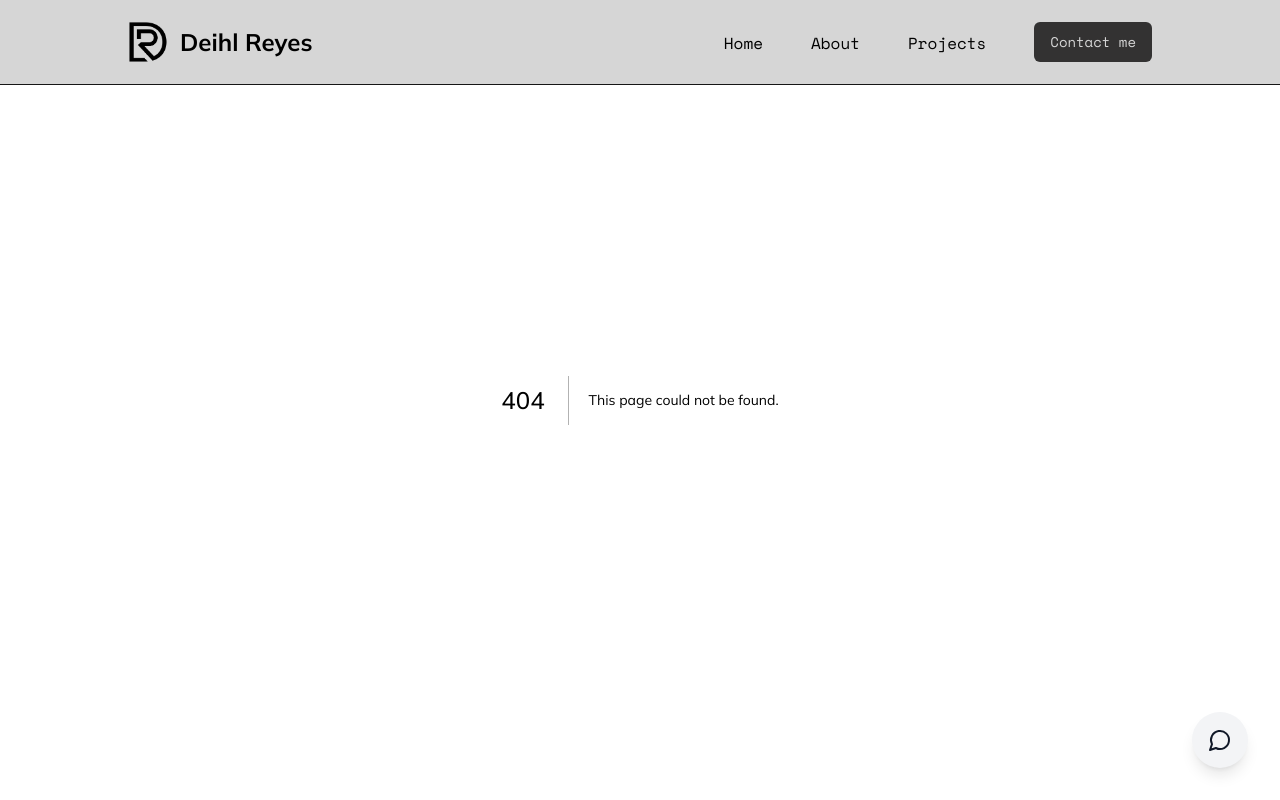
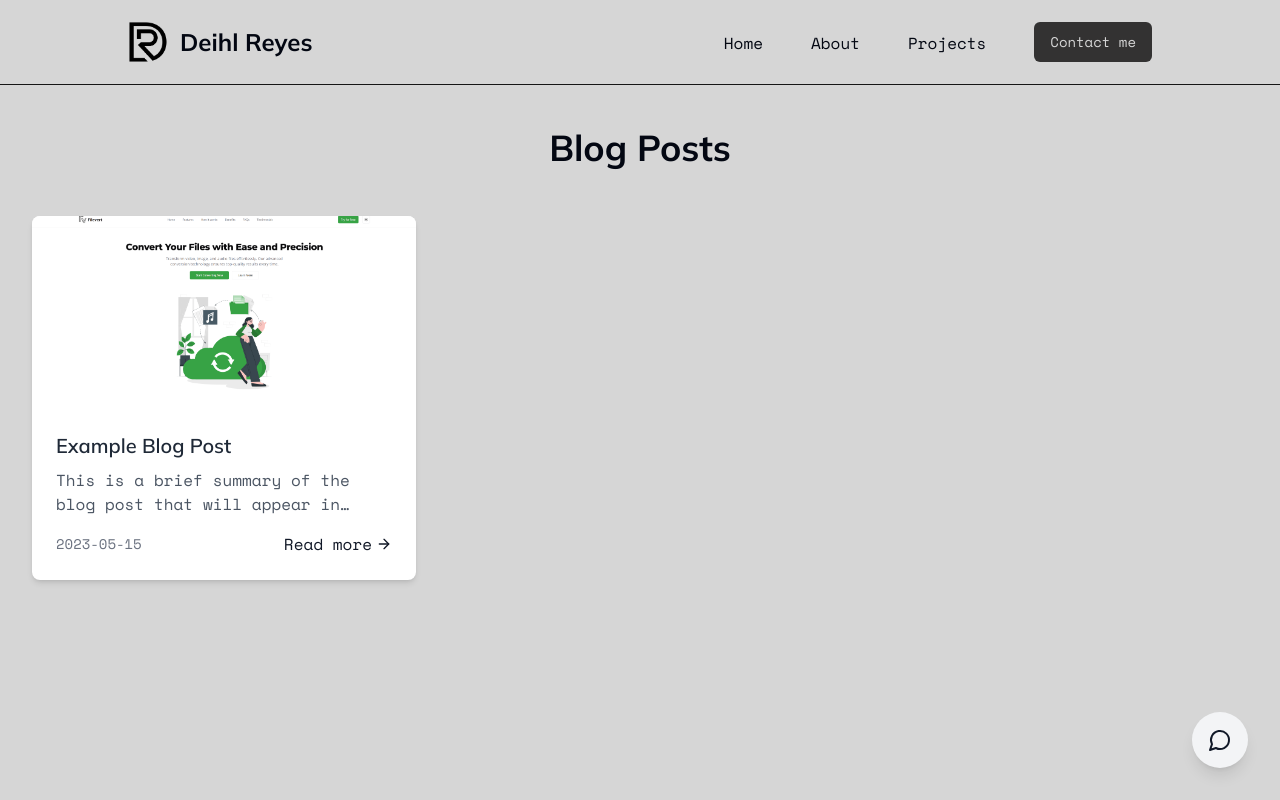
Before and after one commit to DeihlReyes/next-portfolio, a Next.js app: page /blog in a window 1280 px wide. Before the commit this address had no page. Shown: the top 800 px of the page. Built offline with nearby package versions, Linux system fonts and the light colour scheme.

Commit message:
add blog

```diff
--- /dev/null
+++ b/app/blog/[slug]/page.tsx
@@ -0,0 +1,93 @@
+import Image from "next/image";
+import { getPostBySlug, getPosts, PostData } from "@/lib/posts";
+import { notFound } from "next/navigation";
+import { Metadata } from "next";
+import { MDXRemote } from "next-mdx-remote/rsc";
+
+export async function generateStaticParams() {
+  const posts = await getPosts();
+  return posts.map((post) => ({
+    slug: post.slug,
+  }));
+}
+
+export async function generateMetadata({
+  params,
+}: {
+  params: { slug: string };
+}): Promise<Metadata> {
+  const post = await getPostBySlug(params.slug);
+
+  if (!post) {
+    return {};
+  }
+
+  return {
+    title: `${post.title} | Your Portfolio`,
+    description: post.excerpt,
+    openGraph: {
+      title: post.title,
+      description: post.excerpt,
+      images: [{ url: post.coverImage }],
+    },
+  };
+}
+
+const components = {
+  h1: (props: any) => (
+    <h1 className="text-3xl font-bold mt-8 mb-4" {...props} />
+  ),
+  h2: (props: any) => (
+    <h2 className="text-2xl font-semibold mt-6 mb-3" {...props} />
+  ),
+  h3: (props: any) => (
+    <h3 className="text-xl font-medium mt-4 mb-2" {...props} />
+  ),
+  p: (props: any) => <p className="mb-4" {...props} />,
+  ul: (props: any) => <ul className="list-disc pl-6 mb-4" {...props} />,
+  ol: (props: any) => <ol className="list-decimal pl-6 mb-4" {...props} />,
+  li: (props: any) => <li className="mb-2" {...props} />,
+  a: (props: any) => <a className="text-blue-600 hover:underline" {...props} />,
+  img: (props: any) => (
+    <Image
+      {...props}
+      alt={props.alt || ""}
+      width={800}
+      height={600}
+      className="rounded-lg shadow-md my-6"
+    />
+  ),
+};
+
+export default async function BlogPost({
+  params,
+}: {
+  params: { slug: string };
+}) {
+  const post: PostData | null = await getPostBySlug(params.slug);
+
+  if (!post) {
+    notFound();
+  }
+
+  return (
+    <article className="container mx-auto px-8 pt-24 lg:pt-32 max-w-3xl">
+      {post.coverImage && (
+        <Image
+          src={post.coverImage}
+          alt={post.title}
+          width={1200}
+          height={630}
+          className="w-full h-64 md:h-96 object-cover rounded-lg shadow-md mb-8"
+        />
+      )}
+      <h1 className="text-4xl font-extrabold mb-4">{post.title}</h1>
+      <div className="text-gray-600 mb-8">
+        <time>{post.date}</time> • {post.readingTime} min read
+      </div>
+      <div className="prose prose-lg max-w-none">
+        <MDXRemote source={post.content} components={components} />
+      </div>
+    </article>
+  );
+}
--- /dev/null
+++ b/app/blog/page.tsx
@@ -0,0 +1,57 @@
+import Link from "next/link";
+import Image from "next/image";
+import { getPosts } from "@/lib/posts";
+import { Metadata } from "next";
+import { ArrowRight } from "lucide-react";
+
+export const metadata: Metadata = {
+  title: "Blog | Your Portfolio",
+  description: "Read the latest articles on web development, design, and more.",
+};
+
+export default async function BlogPage() {
+  const posts = await getPosts();
+
+  return (
+    <main className="min-h-screen container mx-auto px-8 pt-24 lg:pt-32">
+      <h1 className="text-3xl md:text-4xl font-bold text-center mb-8 md:mb-12">
+        Blog Posts
+      </h1>
+      <div className="grid grid-cols-1 md:grid-cols-2 lg:grid-cols-3 gap-8">
+        {posts.map((post) => (
+          <article
+            key={post.slug}
+            className="bg-white rounded-lg shadow-md overflow-hidden"
+          >
+            <Link href={`/blog/${post.slug}`} className="block group">
+              <div className="overflow-hidden">
+                <Image
+                  src={post.coverImage}
+                  alt={post.title}
+                  width={400}
+                  height={225}
+                  className="w-full h-48 object-cover transition-transform duration-300 ease-in-out group-hover:scale-110"
+                />
+              </div>
+              <div className="p-6">
+                <h2 className="text-xl font-semibold mb-2 text-gray-800 group-hover:text-primary transition-colors duration-300">
+                  {post.title}
+                </h2>
+                <p className="text-gray-600 mb-4 line-clamp-2">
+                  {post.excerpt}
+                </p>
+                <div className="flex justify-between items-center">
+                  <time className="text-sm text-gray-500">{post.date}</time>
+                  <span className="text-primary font-medium flex items-center">
+                    Read more
+                    <ArrowRight className="w-4 h-4 ml-1 transition-transform duration-300 ease-in-out group-hover:translate-x-1" />
+                  </span>
+                </div>
+              </div>
+            </Link>
+          </article>
+        ))}
+      </div>
+    </main>
+  );
+}
--- a/app/layout.tsx
+++ b/app/layout.tsx
@@ -58,7 +58,9 @@ export default function RootLayout({
 }) {
   return (
     <html className="scroll-smooth" lang="en">
-      <body className={`${title.variable} ${body.variable} scroll-smooth`}>
+      <body
+        className={`${title.variable} ${body.variable} scroll-smooth bg-[#D6D6D6]`}
+      >
         <Navbar />
         {children}
         <FloatingChatbot />
--- a/app/page.tsx
+++ b/app/page.tsx
@@ -5,7 +5,7 @@ import ProjectsPage from "@/components/sections/projects-pages";
 
 export default function Home() {
   return (
-    <main className="bg-[#D6D6D6]">
+    <main>
       <LandingPage />
       <AboutPage />
       <ProjectsPage />
--- a/app/sitemap.ts
+++ b/app/sitemap.ts
@@ -1,18 +1,37 @@
 import { MetadataRoute } from "next";
+import { getPosts } from "@/lib/posts";
 
 export default async function sitemap(): Promise<MetadataRoute.Sitemap> {
+  const baseUrl = process.env.NEXT_PUBLIC_URL || "https://yourdomain.com";
+
+  const posts = await getPosts();
+
+  const blogEntries = posts.map((post) => ({
+    url: `${baseUrl}/blog/${post.slug}`,
+    lastModified: new Date(post.date),
+  }));
+
   return [
     {
-      url: `${process.env.NEXT_PUBLIC_URL}/#`,
+      url: `${baseUrl}`,
+      lastModified: new Date(),
     },
     {
-      url: `${process.env.NEXT_PUBLIC_URL}/#about`,
+      url: `${baseUrl}/#about`,
+      lastModified: new Date(),
     },
     {
-      url: `${process.env.NEXT_PUBLIC_URL}/#projects`,
+      url: `${baseUrl}/#projects`,
+      lastModified: new Date(),
     },
     {
-      url: `${process.env.NEXT_PUBLIC_URL}/#contact`,
+      url: `${baseUrl}/#contact`,
+      lastModified: new Date(),
     },
+    {
+      url: `${baseUrl}/blog`,
+      lastModified: new Date(),
+    },
+    ...blogEntries,
   ];
 }
--- /dev/null
+++ b/components/sections/blogs-page.tsx
@@ -0,0 +1,40 @@
+import Link from "next/link";
+import Image from "next/image";
+import { getPosts } from "@/lib/posts";
+
+export default async function BlogSection() {
+  const posts = await getPosts();
+  const featuredPosts = posts.slice(0, 3); // Get the 3 most recent posts
+
+  return (
+    <section className="py-16">
+      <div className="container mx-auto px-4">
+        <h2 className="text-3xl font-bold text-center mb-8">
+          Featured Blog Posts
+        </h2>
+        <div className="grid grid-cols-1 md:grid-cols-3 gap-8">
+          {featuredPosts.map((post) => (
+            <Link key={post.slug} href={`/blog/${post.slug}`} className="group">
+              <div className="bg-white rounded-lg shadow-md overflow-hidden transition-transform duration-300 group-hover:scale-105">
+                <Image
+                  src={post.coverImage}
+                  alt={post.title}
+                  width={400}
+                  height={225}
+                  className="w-full h-48 object-cover"
+                />
+                <div className="p-6">
+                  <h3 className="text-xl font-semibold mb-2 group-hover:text-primary">
+                    {post.title}
+                  </h3>
+                  <p className="text-gray-600 mb-4">{post.excerpt}</p>
+                  <span className="text-primary font-medium">Read more →</span>
+                </div>
+              </div>
+            </Link>
+          ))}
+        </div>
+      </div>
+    </section>
+  );
+}
--- /dev/null
+++ b/lib/posts.ts
@@ -0,0 +1,43 @@
+import fs from "fs";
+import path from "path";
+import matter from "gray-matter";
+
+const postsDirectory = path.join(process.cwd(), "posts");
+
+export type PostData = {
+  slug: string;
+  title: string;
+  date: string;
+  coverImage: string;
+  excerpt: string;
+  content: string;
+  readingTime: number;
+};
+
+export async function getPosts(): Promise<PostData[]> {
+  const fileNames = fs.readdirSync(postsDirectory);
+  const allPostsData = fileNames.map((fileName) => {
+    const slug = fileName.replace(/\.mdx$/, "");
+    return getPostBySlug(slug);
+  });
+
+  return allPostsData.sort((a, b) => (a.date < b.date ? 1 : -1));
+}
+
+export function getPostBySlug(slug: string): PostData {
+  const fullPath = path.join(postsDirectory, `${slug}.mdx`);
+  const fileContents = fs.readFileSync(fullPath, "utf8");
+
+  // Use gray-matter to parse the post metadata section
+  const { data, content } = matter(fileContents);
+
+  return {
+    slug,
+    title: data.title,
+    date: data.date,
+    coverImage: data.coverImage,
+    excerpt: data.excerpt,
+    content: content,
+    readingTime: Math.ceil(content.split(" ").length / 200),
+  };
+}
--- a/package.json
+++ b/package.json
@@ -24,9 +24,11 @@
     "embla-carousel-autoplay": "^8.1.3",
     "embla-carousel-react": "^8.1.3",
     "framer-motion": "^11.5.4",
+    "gray-matter": "^4.0.3",
     "lucide-react": "^0.307.0",
     "micromatch": "^4.0.7",
     "next": "^14.2.3",
+    "next-mdx-remote": "^5.0.0",
     "react": "^18",
     "react-dom": "^18",
     "react-hook-form": "^7.51.5",
--- /dev/null
+++ b/posts/example.mdx
@@ -0,0 +1,20 @@
+---
+title: "Example Blog Post"
+date: "2023-05-15"
+coverImage: "/assets/filevert.png"
+excerpt: "This is a brief summary of the blog post that will appear in previews."
+---
+
+# Welcome to my blog post
+
+This is the main content of your blog post. You can use **Markdown** syntax here.
+
+## Subheading
+
+- List item 1
+- List item 2
+- List item 3
+
+[Link to another page](https://example.com)
+
+![Alt text for an image](/images/example-image.jpg)
```
Also changed, not shown: public/assets/filevert.png (added), 1 other file (tests, documents, lock files or other folders).
